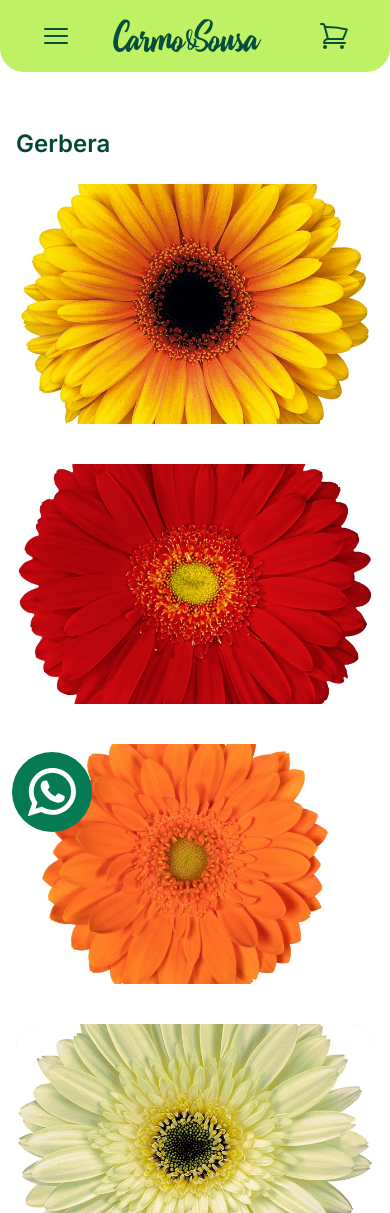
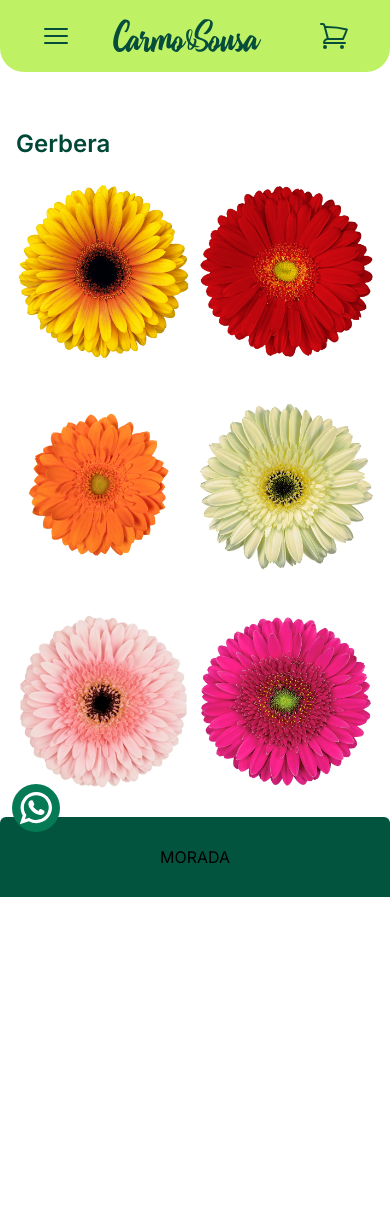
Before and after one commit to rTOSGA/carmosousa, a Next.js app: page / in a window 390 px wide. Shown: the top 1213 px of the page. After the commit the page ends 897 px from the top, so only its background shows below. Built offline with nearby package versions, Linux system fonts and the light colour scheme.

Commit message:
display-grid-2

```diff
--- a/app/layout.tsx
+++ b/app/layout.tsx
@@ -3,6 +3,7 @@ import "./globals.css";
 import { Inter } from "@next/font/google";
 import Header from "../components/header";
 import WidgetWhatsapp from "../components/whatsapp";
+import Footer from "../components/footer";
 
 const inter = Inter({
   variable: "--font-inter",
@@ -20,7 +21,9 @@ export default function RootLayout({
         <div className="flex flex-col w-full">
           <Header></Header>
           <WidgetWhatsapp></WidgetWhatsapp>
+
           <div className="flex w-full justify-center">{children}</div>
+          <Footer></Footer>
         </div>
       </body>
     </html>
--- a/app/page.tsx
+++ b/app/page.tsx
@@ -1,4 +1,5 @@
 import Carousel from "../components/carousel";
+import Footer from "../components/footer";
 import Modal from "../components/modal";
 
 import Tags from "../components/tags";
@@ -11,6 +12,7 @@ export default function Home() {
       {/* <hr className="flex my-3 border-gray-300 drop-shadow-2xl w-screen" /> */}
       <h1 className="mt-32 px-4  sm:px-6  lg:px-8 text-2xl font-semibold text-green-900">Gerbera</h1>
       <Carousel></Carousel>
+
       {/* <Modal></Modal> */}
     </div>
   );
--- a/components/carousel.tsx
+++ b/components/carousel.tsx
@@ -65,7 +65,7 @@ export default function MyPage() {
   return (
     <div className="bg-white">
       <div className="mx-auto   px-4  sm:px-6  lg:px-8">
-        <div className="mt-6 grid grid-cols-1 gap-y-10 gap-x-2 sm:grid-cols-2 md:grid-cols-3 lg:grid-cols-4 xl:grid-cols-5 2xl:grid-cols-6 xl:gap-x-3">
+        <div className="mt-6 grid  gap-y-10 gap-x-2 grid-cols-2 md:grid-cols-3 lg:grid-cols-4 xl:grid-cols-5 2xl:grid-cols-6 xl:gap-x-3">
           {products.map((product) => (
             <div key={product.id} className="group relative  cursor-pointer  ">
               <div className="max-h-60 aspect-square w-full overflow-hidden rounded-3xl bg-gray-200 group-hover:opacity-95 transition-all duration-300  hover:shadow">
--- /dev/null
+++ b/components/footer.tsx
@@ -0,0 +1,7 @@
+export default function Footer() {
+  return (
+    <div className="flex w-full mt-7 items-center justify-center rounded-t-md bg-green-800">
+      <div className="my-7">MORADA</div>
+    </div>
+  );
+}
--- a/components/whatsapp.tsx
+++ b/components/whatsapp.tsx
@@ -6,12 +6,11 @@ export default function WidgetWhatsapp() {
       <Link
         href={"https://wa.me/919680545"}
         target="_blank"
-        className="fixed z-10 bottom-3 left-3 md:bottom-7 md:left-7  bg-green-600 hover:bg-green-500 hover:scale-105 duration-300 rounded-full w-20 h-20 flex justify-center items-center"
+        className="fixed z-10 bottom-3 left-3 md:bottom-7 md:left-7  bg-green-600 hover:bg-green-500 hover:scale-105 duration-300 rounded-full w-12 h-12 sm:w-20 sm:h-20 flex justify-center items-center"
       >
         <svg
+          className="h-8 w-8 sm:h-12 sm:w-12"
           fill="#ffffff"
-          height="48px"
-          width="48px"
           version="1.1"
           id="Layer_1"
           xmlns="http://www.w3.org/2000/svg"
```
